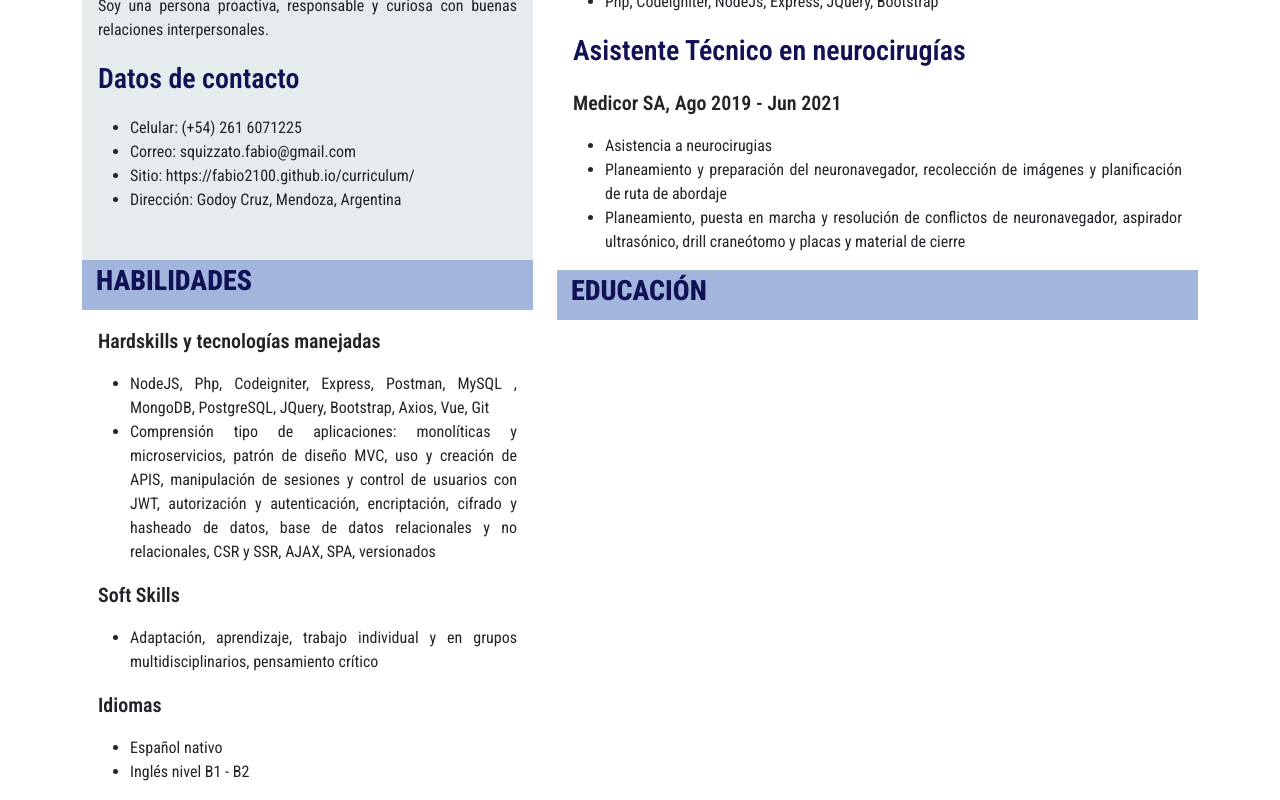
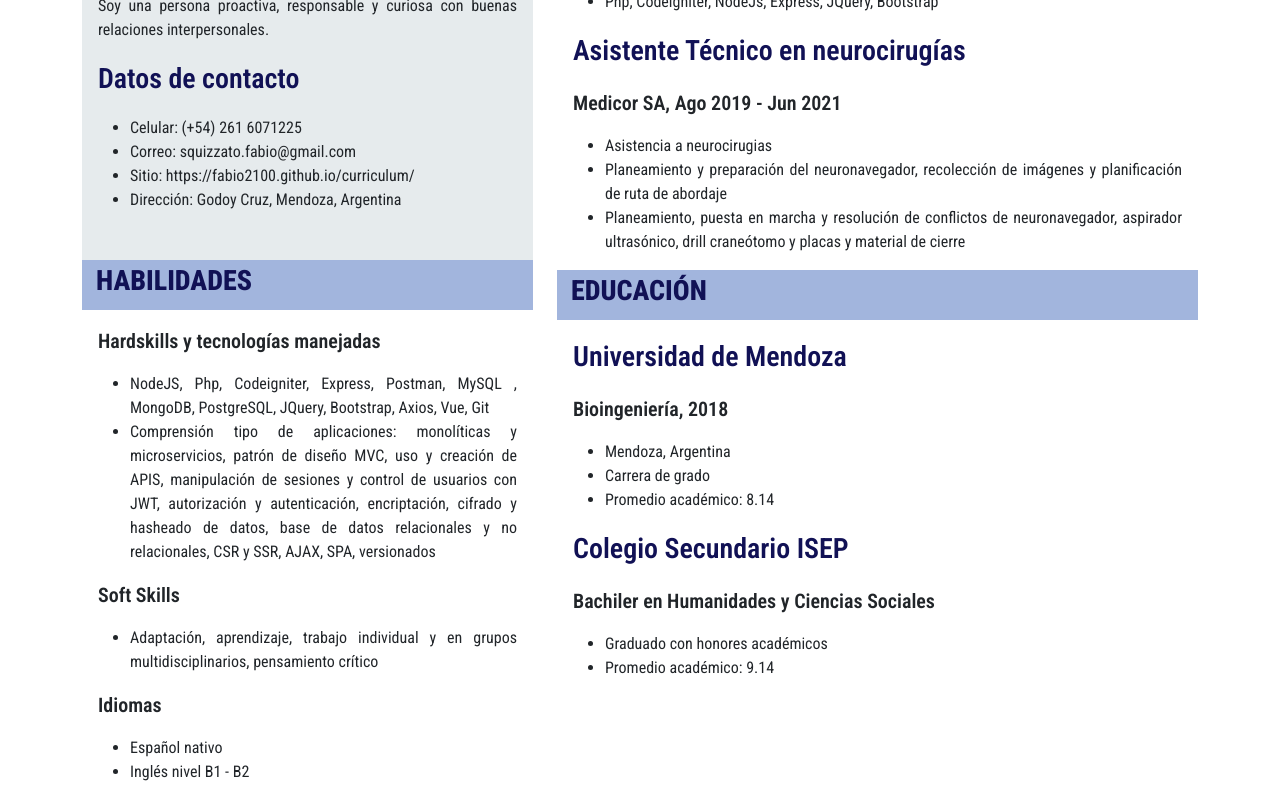
Before and after one commit to fabio2100/resume, a Next.js app: page / in a window 1280 px wide. Shown: the part 408-1208 px from the top of the page. Built offline with nearby package versions, Linux system fonts and the light colour scheme.

Commit message:
Educación

```diff
--- a/app/components/Educacion.js
+++ b/app/components/Educacion.js
@@ -1,7 +1,19 @@
+import TextoAcerca from "./TextoAcerca";
 import Titulo from "./Titulo";
 
 export default function Educación(){
+
+    const um = `Universidad de Mendoza`;
+    const umSubtitle = `Bioingeniería, 2018`;
+    const umItems = [`Mendoza, Argentina`,`Carrera de grado`,`Promedio académico: 8.14`];
+
+    const isep = `Colegio Secundario ISEP`;
+    const isepSubtitle = `Bachiler en Humanidades y Ciencias Sociales`;
+    const isepItems = [`Graduado con honores académicos`,`Promedio académico: 9.14`]
+
     return <>
         <Titulo>EDUCACIÓN</Titulo>
+        <TextoAcerca titulo={um} subtitulo={umSubtitle} listaSimple={umItems}/>
+        <TextoAcerca titulo={isep} subtitulo={isepSubtitle} listaSimple={isepItems}/>
     </>
 }
```
